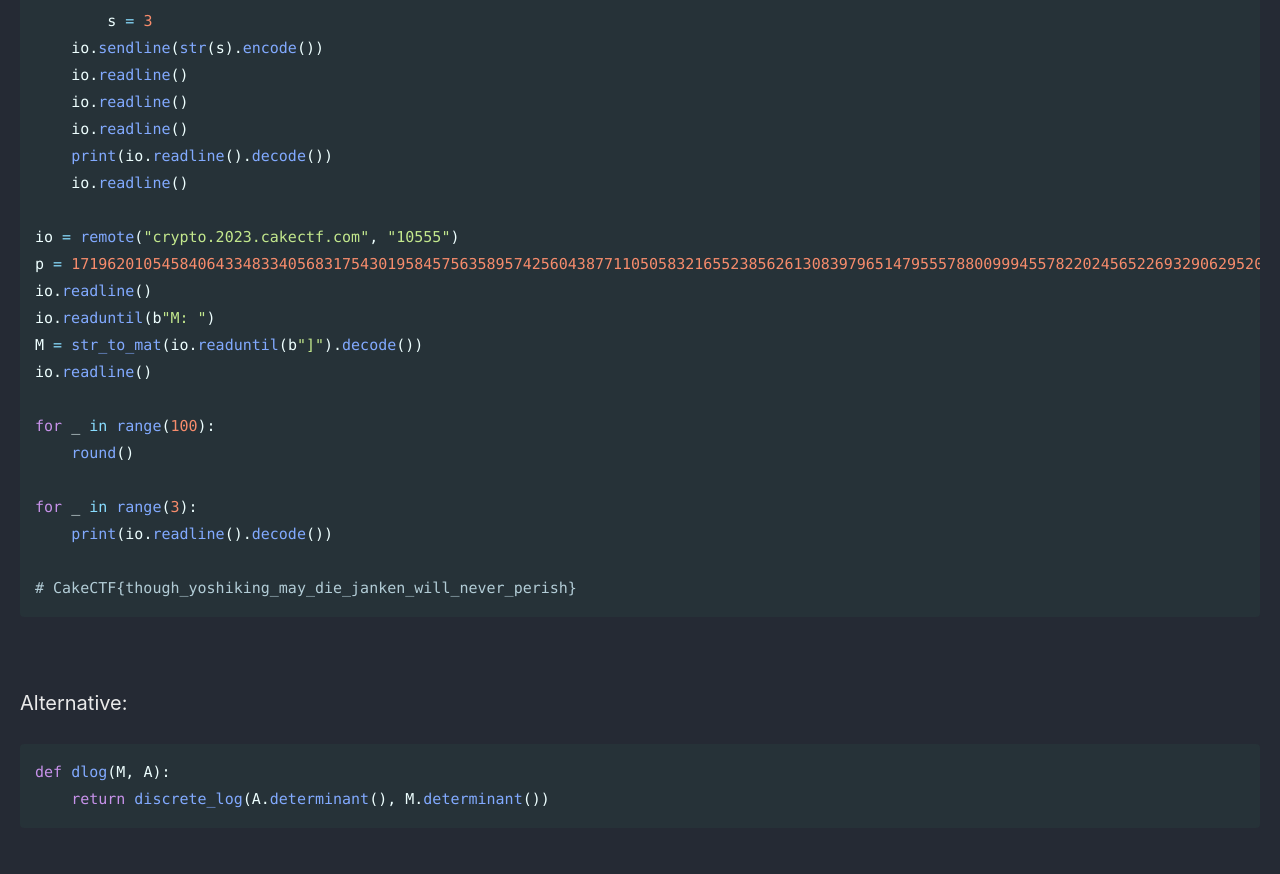
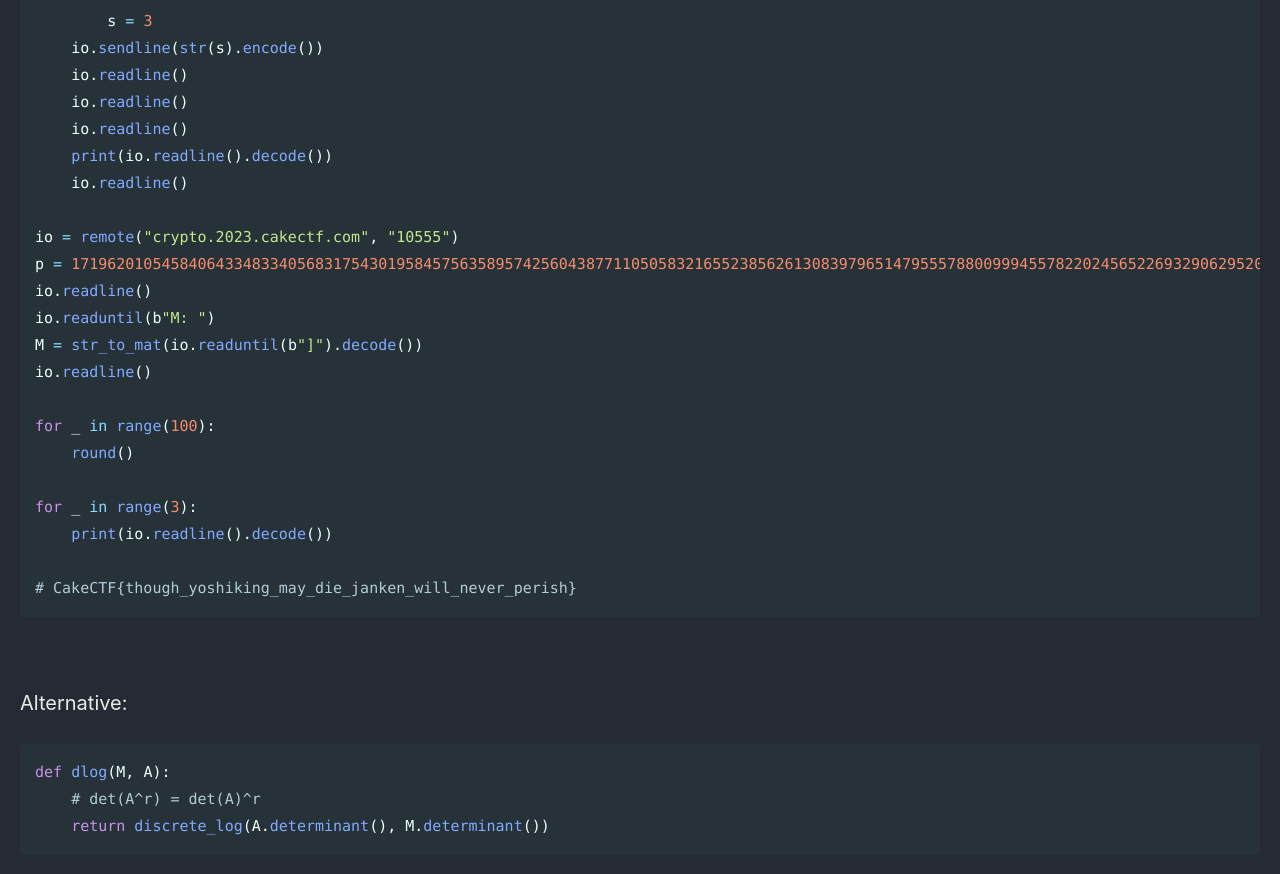
Before and after one commit to Connor-McCartney/Connor-McCartney.github.io, a Jekyll site: the page built from _pages/cryptography/diffie-hellman/janken-vs-yoshiking-2-Cake-CTF-2023.md, in a window 1280 px wide and 900 px high, scrolled down 1027 px. Shown: the top 874 px of the window. Built offline with Jekyll 4.4.1, drawn with Linux system fonts in a browser that asks for light colours; cached includes are drawn as plain includes.

Commit message:
Update janken-vs-yoshiking-2-Cake-CTF-2023.md

````diff
--- a/_pages/cryptography/diffie-hellman/janken-vs-yoshiking-2-Cake-CTF-2023.md
+++ b/_pages/cryptography/diffie-hellman/janken-vs-yoshiking-2-Cake-CTF-2023.md
@@ -66,5 +66,6 @@ Alternative:
 
 ```python
 def dlog(M, A):
+    # det(A^r) = det(A)^r
     return discrete_log(A.determinant(), M.determinant())
 ```
````
